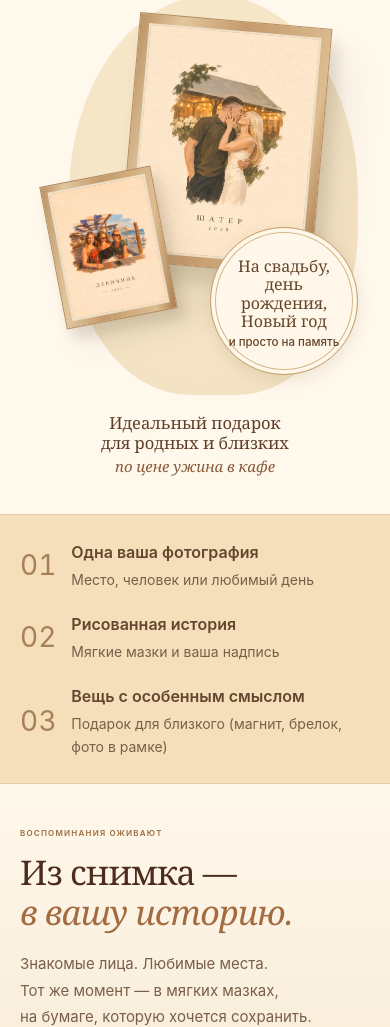
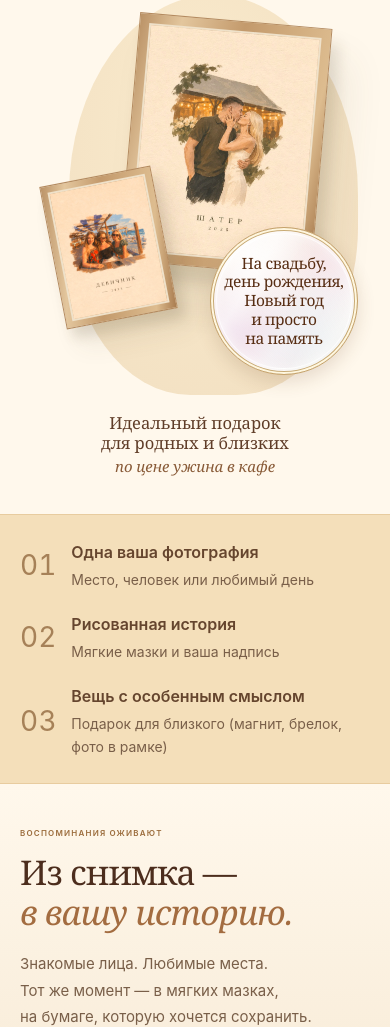
Before and after one commit to Coilthebest/mv-teplo, a plain HTML site: page index.html in a window 390 px wide. Shown: the part 777-1804 px from the top of the page. Drawn offline with Linux system fonts and the light colour scheme.

Commit message:
Publish pearl occasion badge for mobile and desktop
* Publish the pearl and gold occasion badge

* Publish the pearl and gold occasion badge

```diff
--- a/index.html
+++ b/index.html
@@ -15,7 +15,7 @@
   <link rel="stylesheet" href="cart.css?v=digital-paper4">
   <script src="cart-pricing.js?v=launch1" defer></script>
   <link rel="stylesheet" href="checkout.css?v=yandex-pickup-3">
-  <link rel="stylesheet" href="readability.css?v=launch1">
+  <link rel="stylesheet" href="readability.css?v=pearl-badge1">
   <script src="checkout-rules.js?v=offers1" defer></script>
   <script src="checkout.js?v=offers1" defer></script>
   <script src="payment.js?v=1" defer></script>
@@ -72,9 +72,8 @@
         <div class="hero-note"><span>тот самый день,<br>только навсегда</span></div>
         <div class="hero-frame"><img src="assets/couple-art.webp" width="1086" height="1448" alt="Рисованная история любви: поцелуй у шатра, 2025."></div>
         <div class="hero-magnet"><img src="assets/hero-devichnik-art.webp" width="1086" height="1448" alt="Девичник: три подруги в кафе у моря, 2025."></div>
-        <div class="hero-seal occasion-seal">
-          <b>На свадьбу,<br>день рождения,<br>Новый год</b>
-          <small>и просто на память</small>
+        <div class="hero-seal occasion-seal" aria-label="На свадьбу, день рождения, Новый год и просто на память">
+          <b>На свадьбу,<br>день рождения,<br>Новый год<br>и просто<br>на память</b>
         </div>
         <p class="hero-art-caption">Идеальный подарок для родных и близких <em>по цене ужина в кафе</em></p>
       </div>
--- a/readability.css
+++ b/readability.css
@@ -264,28 +264,54 @@ input[type=text],select{font-size:16px}
   width: clamp(9.25rem, 13vw, 11rem);
   height: auto;
   aspect-ratio: 1;
-  padding: .75rem .65rem;
+  box-sizing: border-box;
+  padding: 1.1rem .65rem;
   transform: none;
+  isolation: isolate;
   text-align: center;
-  background: #fff7e9;
-  border-color: #c4a16d;
-  color: #664529;
-  box-shadow: inset 0 0 0 4px #fff7e9, inset 0 0 0 5px #d3b789, 0 5px 16px #73572b20;
+  background:
+    radial-gradient(ellipse at 26% 18%, #ffffffdc 0, #ffffff00 44%),
+    radial-gradient(ellipse at 73% 76%, #e8f0f4b3 0, #e8f0f400 45%),
+    radial-gradient(ellipse at 17% 69%, #eedbeec2 0, #eedbee00 48%),
+    radial-gradient(ellipse at 82% 27%, #f6e1e994 0, #f6e1e900 43%),
+    linear-gradient(135deg, #fffaf0 0%, #f8ede7 42%, #fffdf8 64%, #f2e6de 100%);
+  border: 1px solid #c5a26b;
+  color: #572d13;
+  box-shadow:
+    inset 0 0 0 2px #fff7df,
+    inset 0 0 0 3px #c8aa75,
+    inset 0 0 13px 3px #ffffffc9,
+    0 7px 18px #6b442329;
 }
 
-.occasion-seal > span {
-  text-transform: uppercase;
-  font-weight: 700;
-  letter-spacing: .14em;
+.hero-art .occasion-seal::before {
+  content: "";
+  position: absolute;
+  inset: 5px;
+  z-index: -1;
+  border-radius: 50%;
+  border: 1px solid #ffffffb3;
+  background: linear-gradient(122deg, #ffffff00 14%, #ffffff75 29%, #ffffff00 44%, #e8dcec24 71%, #ffffff52 83%, #ffffff00 92%);
+  pointer-events: none;
 }
 
 .hero-art .occasion-seal b {
-  font: 500 clamp(1rem, 1.5vw, 1.24rem)/1.16 var(--serif);
-  margin: .28rem 0;
+  display: block;
+  max-width: 100%;
+  font: 400 clamp(.97rem, 1.3vw, 1.12rem)/1.22 Georgia, "Times New Roman", serif;
+  letter-spacing: -.025em;
+  margin: 0;
 }
 
-.occasion-seal small {
-  font: 500 .72rem/1.25 var(--sans);
+@media (max-width: 680px) {
+  .hero-art .occasion-seal {
+    width: 9.25rem;
+    right: 1%;
+    padding: 1rem .65rem;
+  }
+  .hero-art .occasion-seal b {
+    font-size: .97rem;
+  }
 }
 
 .bundle-offers .hd-offer-price em {
```
